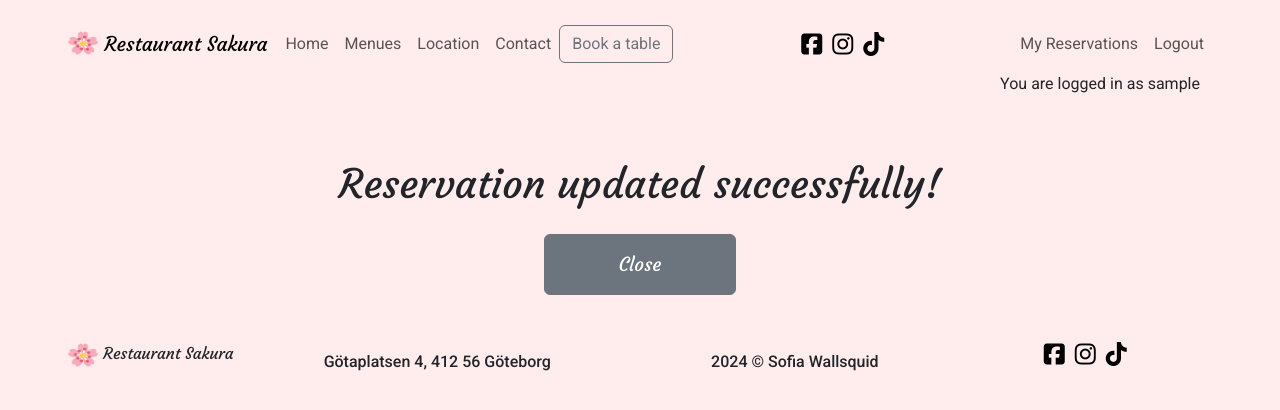
After one commit to sofiawallq/restaurant-sakura, a Django app: page /booking/booking/edit/confirmation/ in a window 1280 px wide. The commit adds this page. Shown: the top 410 px of the page. Run offline with Django 5.2, Linux system fonts and the light colour scheme; the visitor is signed in with stand-in values (Sample User, id 1); some libraries are stand-ins or nearby versions; some web fonts are replaced.

Commit message:
add view and hmtl-file for successful edit of reservation

```diff
--- a/booking/templates/booking/booking_edit.html
+++ b/booking/templates/booking/booking_edit.html
@@ -4,11 +4,12 @@
 
 {% block content %}
 
+<!-- Edit booking form -->
 <div class="container">
     <div class="row justify-content-center">
         <div class="col-12 col-md-6 my-5">
             <h1>Edit Reservation</h1>
-            <form method="post">
+            <form action="{% url 'booking_edit' booking.id %}" method="post">
                 {% csrf_token %}
                 {{ form.media }}
                 {{ form|crispy }}
@@ -18,5 +19,4 @@
         </div>
     </div>
 </div>
-
 {% endblock %}
--- /dev/null
+++ b/booking/templates/booking/booking_edit_confirmation.html
@@ -0,0 +1,19 @@
+{% extends 'base.html' %}
+{% load static %}
+
+{% block content %}
+
+<div class="container">
+    <div class="row">
+        <div class="col-12 text-center mt-5">
+            <h1>Reservation updated successfully!</h1>
+            <p></p>
+            <form method="post">
+                {% csrf_token %}
+                <button class="btn btn-secondary"><a href="{% url 'booking_list' %}">Close</a></button>
+            </form>
+        </div>
+    </div>
+</div>
+
+{% endblock %}
--- a/booking/urls.py
+++ b/booking/urls.py
@@ -5,5 +5,6 @@ urlpatterns = [
     path('', views.book_table, name='booking'),
     path('bookings/', views.booking_list, name='booking_list'),
     path('booking/edit/<int:booking_id>/', views.booking_edit, name='booking_edit'),
+    path('booking/edit/confirmation/', views.booking_edit_confirmation, name='booking_edit_confirmation'),
     path('booking/delete/<int:booking_id>/', views.booking_delete, name='booking_delete'),
 ]
--- a/booking/views.py
+++ b/booking/views.py
@@ -1,4 +1,4 @@
-from django.shortcuts import render, redirect, get_object_or_404
+from django.shortcuts import render, redirect, reverse, get_object_or_404
 from django.contrib import messages
 from django.contrib.auth.decorators import login_required
 from django.http import JsonResponse
@@ -67,15 +67,22 @@ def booking_edit(request, booking_id):
         form = BookATableForm(request.POST, instance=booking)
         if form.is_valid():
             form.save()
-            return redirect('booking_list')
+            return redirect('booking_edit_confirmation')
         else:
-            message.error(
-                request, "There was an error with updating your reservation")
+            messages.error(request, 'There was an error updating your reservation. Please try again.')
     else:
         form = BookATableForm(instance=booking)
 
     return render(request, 'booking/booking_edit.html', {
-            'form': form, 'booking': booking})
+        'form': form, 'booking': booking})
+
+
+@login_required
+def booking_edit_confirmation(request):
+    """
+    Renders a confirmation page after a booking has been successfully updated.
+    """
+    return render(request, 'booking/booking_edit_confirmation.html')
 
 
 @login_required
```
